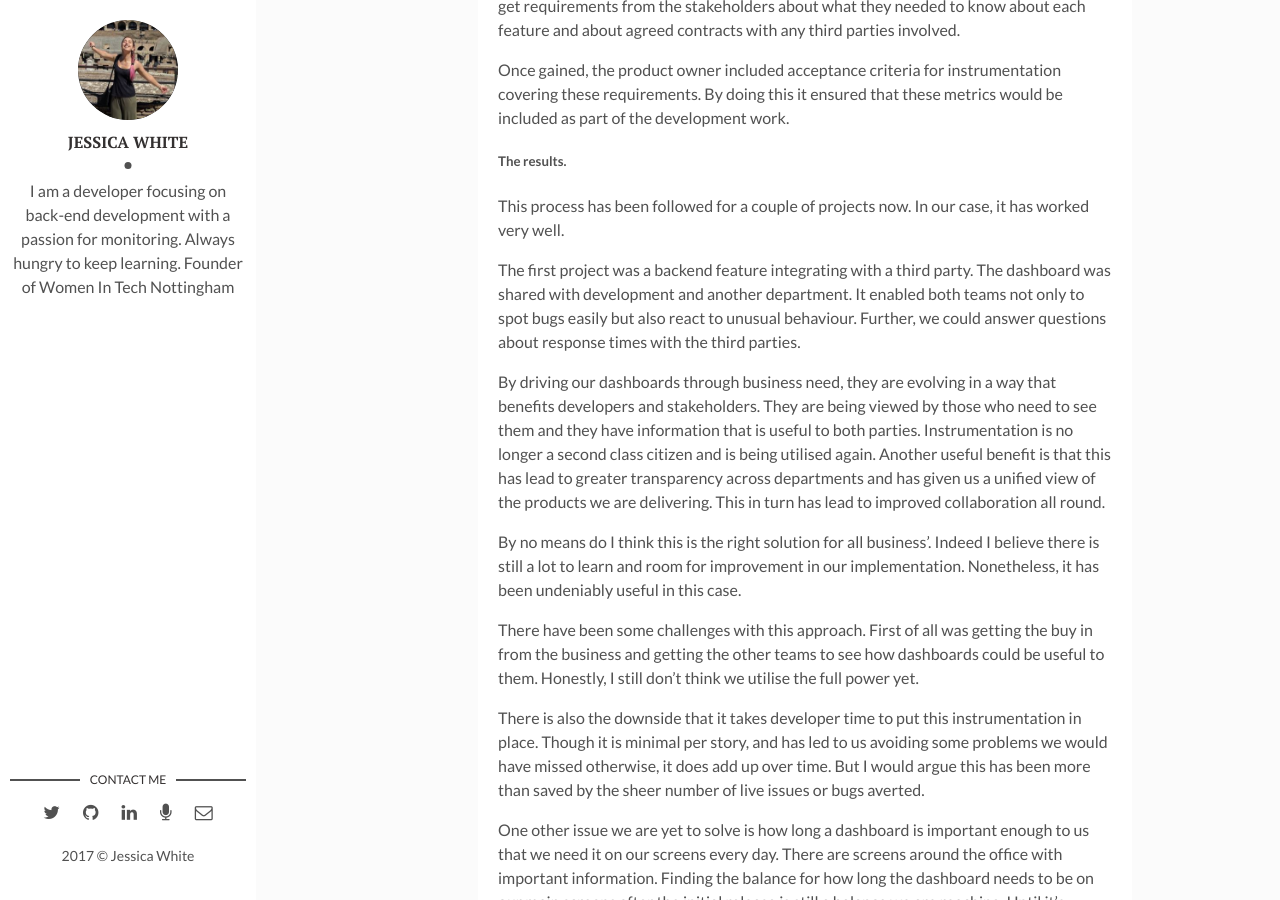
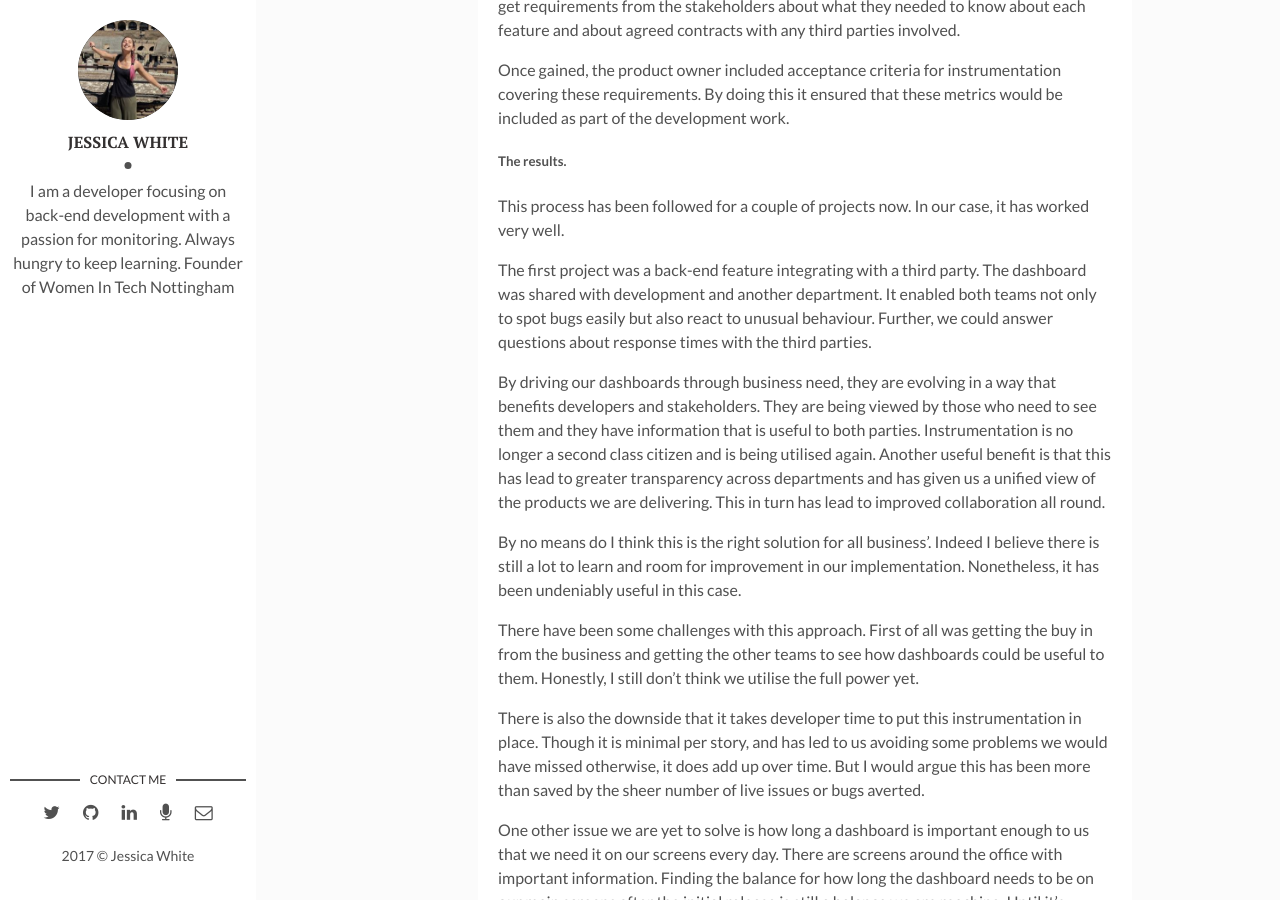
Before and after one commit to wordshaker/jesswhite_4, a Jekyll site: the page built from _posts/2017-07-20-instrumentationforbusiness-post.md, in a window 1280 px wide and 900 px high, scrolled down 3485 px. Built offline with Jekyll 4.4.1, drawn with Linux system fonts in a browser that asks for light colours.

Commit message:
Fix spelling in Instrumentation post

```diff
--- a/_posts/2017-07-20-instrumentationforbusiness-post.md
+++ b/_posts/2017-07-20-instrumentationforbusiness-post.md
@@ -21,7 +21,7 @@
 <br/>
 The health of a system refers to what is up, down and what errors are being thrown. This is most useful for developers. It can be used for diagnostics and for seeing what they need to fix, where and if there are effects downstream. This is especially powerful in combination with operational dashboards.
 
-It can also be used to monitor the health of third parties. A certain endpoint becoming unavailable can result in a number of problems. For example, in terms of a customer’s experience of a website, the customer may be shown an error screen or a long loading time.
+It can also be used to monitor the health of third parties. A certain endpoint becoming unavailable can result in a number of problems. For example, in terms of a customer's experience of a website, the customer may be shown an error screen or a long loading time.
 
 _Measuring operational information_
 <br/>
@@ -86,19 +86,19 @@
 
 This process has been followed for a couple of projects now. In our case, it has worked very well.
 
-The first project was a backend feature integrating with a third party. The dashboard was shared with development and another department. It enabled both teams not only to spot bugs easily but also react to unusual behaviour. Further, we could answer questions about response times with the third parties.
+The first project was a back-end feature integrating with a third party. The dashboard was shared with development and another department. It enabled both teams not only to spot bugs easily but also react to unusual behaviour. Further, we could answer questions about response times with the third parties.
 
 By driving our dashboards through business need, they are evolving in a way that benefits developers and stakeholders. They are being viewed by those who need to see them and they have information that is useful to both parties. Instrumentation is no longer a second class citizen and is being utilised again. Another useful benefit is that this has lead to greater transparency across departments and has given us a unified view of the products we are delivering. This in turn has lead to improved collaboration all round.
 
 By no means do I think this is the right solution for all business'. Indeed I believe there is still a lot to learn and room for improvement in our implementation. Nonetheless, it has been undeniably useful in this case.
 
-There have been some challenges with this approach. First of all was getting the buy in from the business and getting the other teams to see how dashboards could be useful to them. Honestly, I still don’t think we utilise the full power yet.
+There have been some challenges with this approach. First of all was getting the buy in from the business and getting the other teams to see how dashboards could be useful to them. Honestly, I still don't think we utilise the full power yet.
 
 There is also the downside that it takes developer time to put this instrumentation in place. Though it is minimal per story, and has led to us avoiding some problems we would have missed otherwise, it does add up over time. But I would argue this has been more than saved by the sheer number of live issues or bugs averted.
 
-One other issue we are yet to solve is how long a dashboard is important enough to us that we need it on our screens every day. There are screens around the office with important information. Finding the balance for how long the dashboard needs to be on our main screens after the initial release is still a balance we are reaching. Until it’s stable? But how long is that? Currently the screen changes when the next big release goes out, but it is still too early to say if this is right.
+One other issue we are yet to solve is how long a dashboard is important enough to us that we need it on our screens every day. There are screens around the office with important information. Finding the balance for how long the dashboard needs to be on our main screens after the initial release is still a balance we are reaching. Until it's stable? But how long is that? Currently the screen changes when the next big release goes out, but it is still too early to say if this is right.
 
-Having project focused dashboards has proved useful on initial release and for debugging off the back of an alert. Even when the dashboards aren’t on the main screens, they are easily reachable. Instrumentation is incredibly useful for spotting where in the system something has gone wrong, whether an alert is actually due to a upstream problem and therefore where you should focus your investigation.
+Having project focused dashboards has proved useful on initial release and for debugging off the back of an alert. Even when the dashboards aren't on the main screens, they are easily reachable. Instrumentation is incredibly useful for spotting where in the system something has gone wrong, whether an alert is actually due to a upstream problem and therefore where you should focus your investigation.
 
 Further, we have had work produced off the back of having business driven dashboards. So far two departments in particular have embraced this approach to instrumentation and have based work off the back of patterns they have seen through metrics they have helped to drive.
 
@@ -108,4 +108,4 @@
 
 The aim is to eventually build team specific dashboards as well as feature specific dashboards. For example, it would be great if the sales or customer service teams had a dashboard they could understand that shows when certain features of the website goes down. They could then be trained on how to respond when these outages occur.
 
-There are many ways in which this work could develop and grow. It’s an area I could discuss at length and that’s exactly what I’m going to do in a future blog post...
+There are many ways in which this work could develop and grow. It's an area I could discuss at length and that's exactly what I’m going to do in a future blog post...
```
